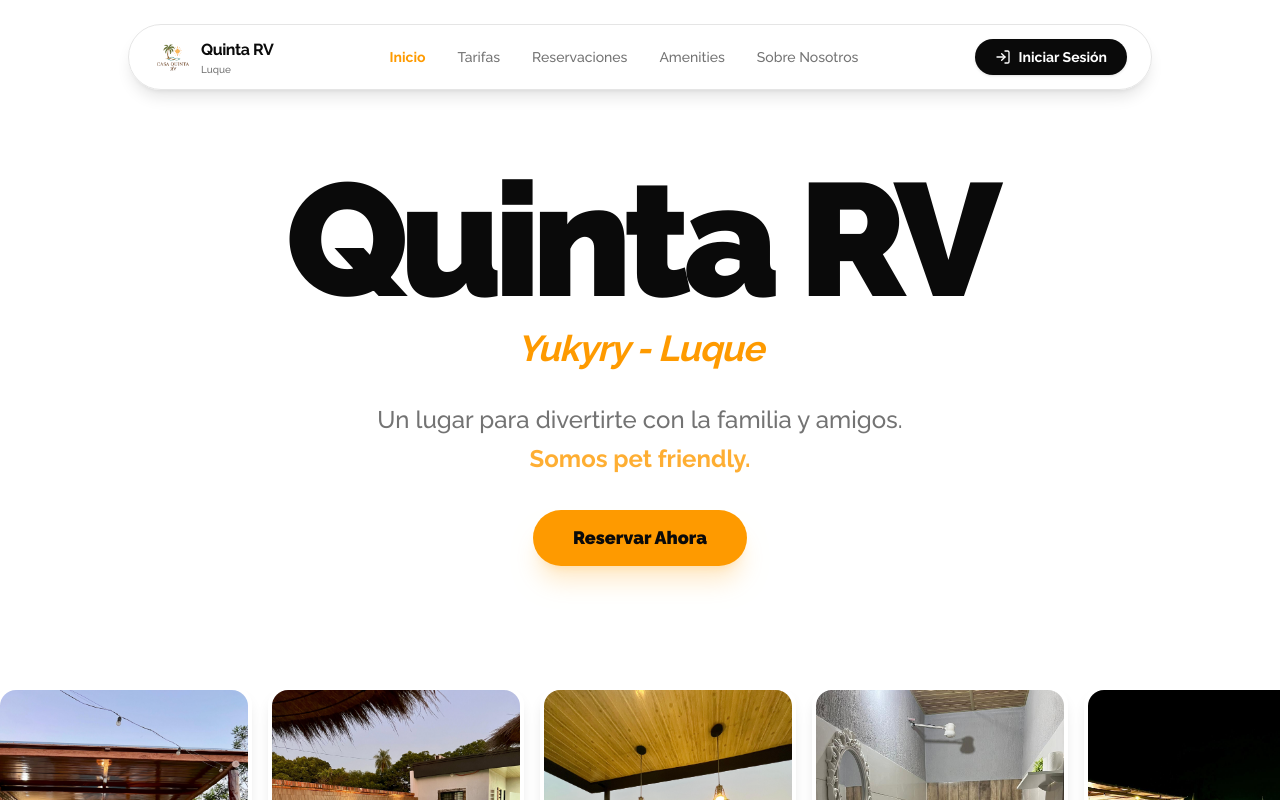
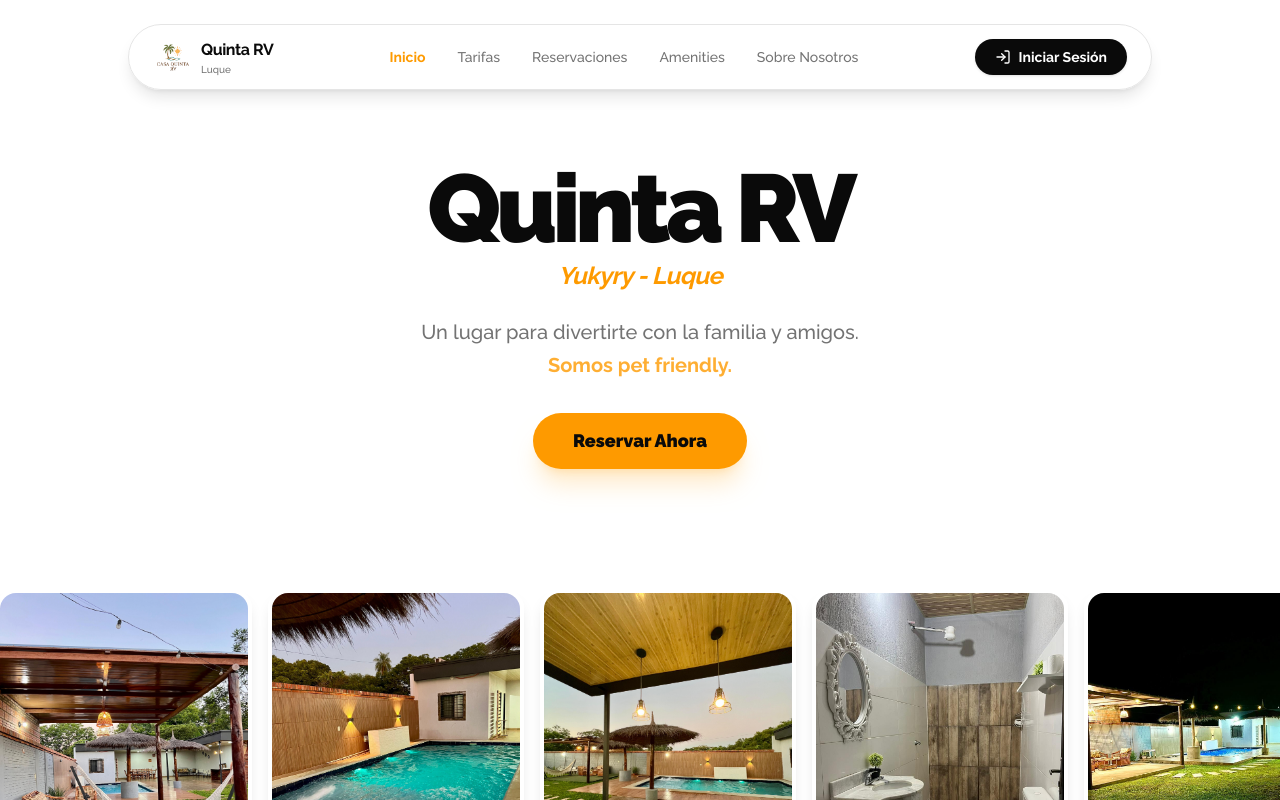
Before and after one commit to zcaraluna/quinta-rv, a Next.js app: page / in a window 1280 px wide. Shown: the top 800 px of the page. Built offline with nearby package versions, Linux system fonts and the light colour scheme.

Commit message:
UI: Reduce home page font sizes for better balance

```diff
--- a/src/app/(public)/page.tsx
+++ b/src/app/(public)/page.tsx
@@ -6,16 +6,16 @@ export default async function Home() {
     return (
         <main className="min-h-screen bg-background flex flex-col items-center">
             {/* Header Section */}
-            <section className="w-full pt-28 sm:pt-40 pb-10 text-center px-4 max-w-4xl mx-auto">
-                <div className="space-y-2 mb-8">
-                    <h1 className="text-6xl sm:text-8xl md:text-[10rem] font-black tracking-tighter text-foreground leading-none">
+            <section className="w-full pt-32 sm:pt-40 pb-10 text-center px-4 max-w-4xl mx-auto">
+                <div className="space-y-1 mb-6">
+                    <h1 className="text-5xl sm:text-6xl md:text-8xl font-black tracking-tighter text-foreground leading-none">
                         Quinta RV
                     </h1>
-                    <p className="text-xl sm:text-3xl md:text-4xl font-bold text-primary italic tracking-tight">
+                    <p className="text-lg sm:text-xl md:text-2xl font-bold text-primary italic tracking-tight">
                         Yukyry - Luque
                     </p>
                 </div>
-                <p className="text-lg sm:text-2xl text-muted-foreground max-w-2xl mx-auto font-medium balance leading-relaxed px-4">
+                <p className="text-base sm:text-lg md:text-xl text-muted-foreground max-w-xl mx-auto font-medium balance leading-relaxed px-4">
                     Un lugar para divertirte con la familia y amigos.<br />
                     <span className="text-primary/80 font-bold">Somos pet friendly.</span>
                 </p>
```
